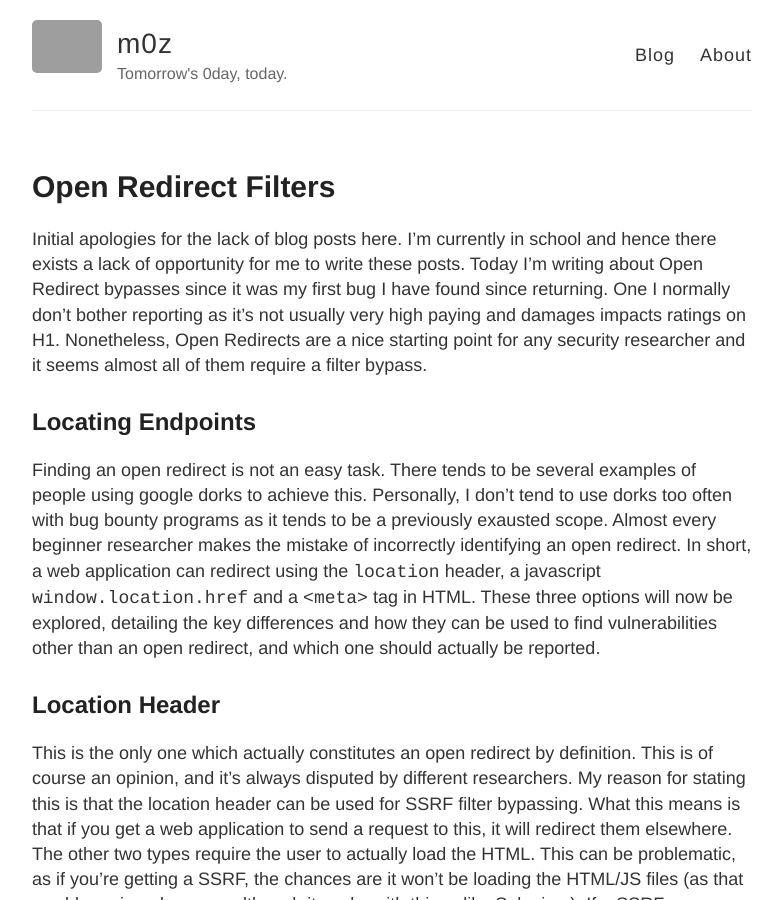
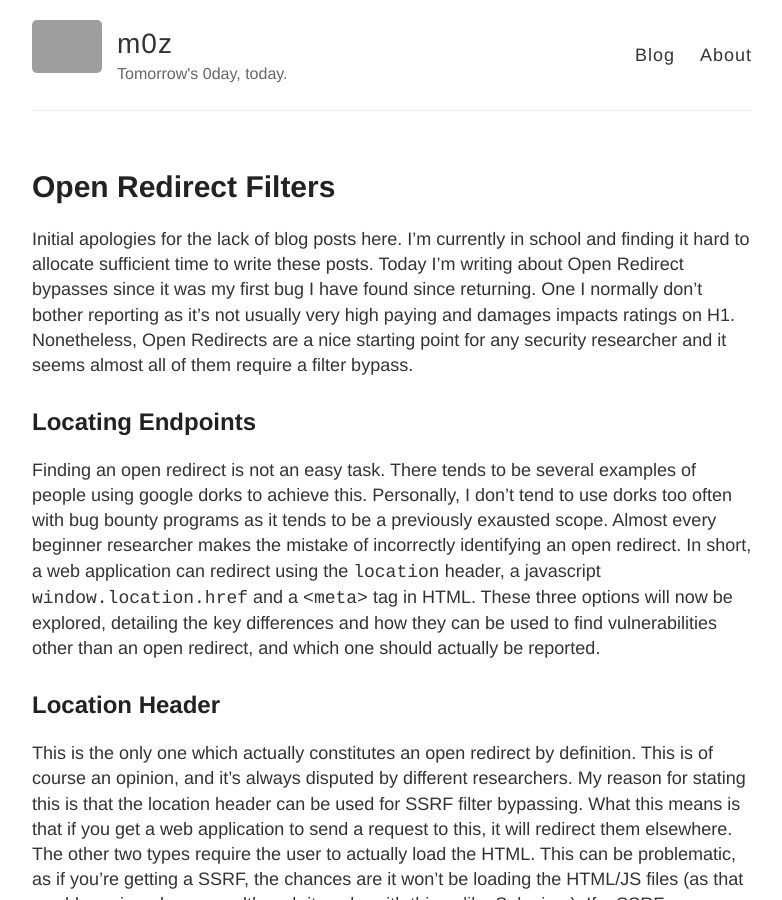
Before and after one commit to Cillian-Collins/blog, a Jekyll site: the page built from _posts/2020-5-12-Open-Redirect-Filters.md, in a window 1280 px wide and 900 px high. Shown: the whole window, without its empty margins (248-1030 px from the left). Built offline with Jekyll 4.4.1, drawn with Linux system fonts in a browser that asks for light colours; grey boxes are pictures that could not be loaded.

Commit message:
Update 2020-5-12-Open-Redirect-Filters.md

```diff
--- a/_posts/2020-5-12-Open-Redirect-Filters.md
+++ b/_posts/2020-5-12-Open-Redirect-Filters.md
@@ -3,7 +3,7 @@ layout: post
 title: Open Redirect Filters
 ---
 
-Initial apologies for the lack of blog posts here. I'm currently in school and hence there exists a lack of opportunity for me to write these posts. Today I'm writing about Open Redirect bypasses since it was my first bug I have found since returning. One I normally don't bother reporting as it's not usually very high paying and damages impacts ratings on H1. Nonetheless, Open Redirects are a nice starting point for any security researcher and it seems almost all of them require a filter bypass.
+Initial apologies for the lack of blog posts here. I'm currently in school and finding it hard to allocate sufficient time to write these posts. Today I'm writing about Open Redirect bypasses since it was my first bug I have found since returning. One I normally don't bother reporting as it's not usually very high paying and damages impacts ratings on H1. Nonetheless, Open Redirects are a nice starting point for any security researcher and it seems almost all of them require a filter bypass.
 
 ## Locating Endpoints
 
```
